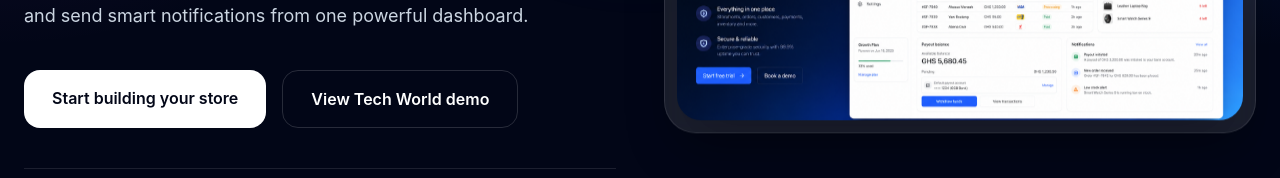
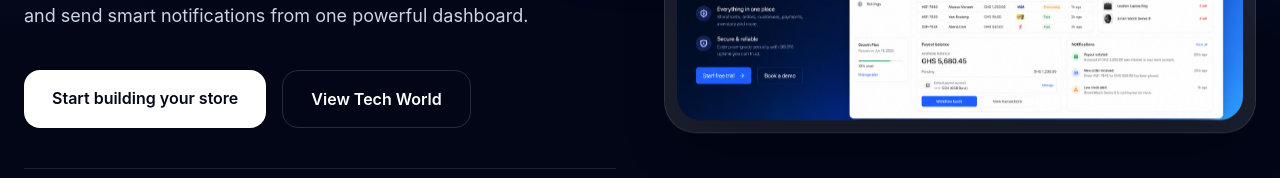
Before and after one commit to Evantra-Ventures/storeforge, a Next.js app: page / in a window 1280 px wide. Shown: the part 560-738 px from the top of the page. Built offline with nearby package versions, Linux system fonts and the light colour scheme; no server answers.

Commit message:
Fix homepage demo store links

```diff
--- a/app/page.tsx
+++ b/app/page.tsx
@@ -208,7 +208,7 @@ export default function Home() {
                 prefetch={false}
                 className="rounded-2xl border border-white/15 px-7 py-4 text-center font-semibold text-white transition hover:bg-white/10"
               >
-                View Tech World demo
+                View Tech World
               </Link>
             </div>
 
@@ -500,7 +500,7 @@ export default function Home() {
               prefetch={false}
               className="rounded-2xl border border-white/15 px-8 py-4 font-semibold text-white transition hover:bg-white/10"
             >
-              View Tech World demo
+              View Tech World
             </Link>
           </div>
         </div>
```
